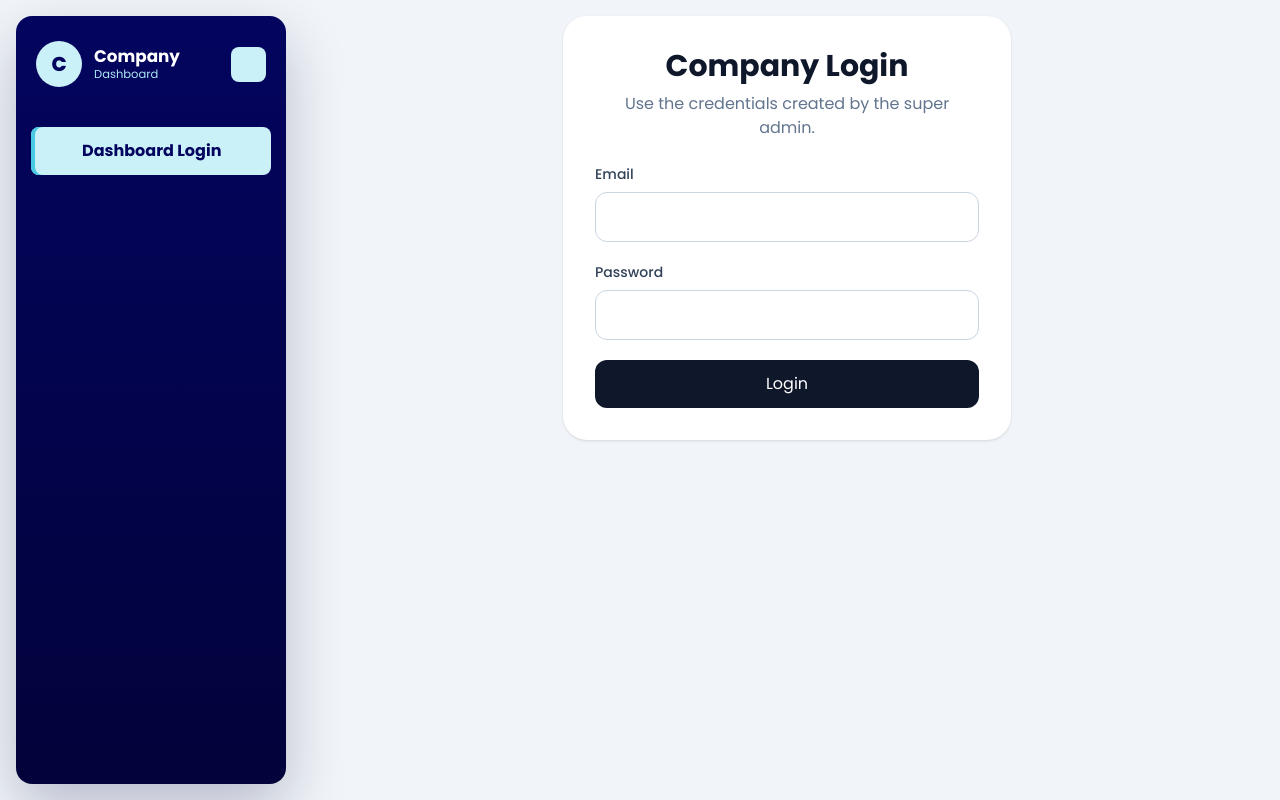
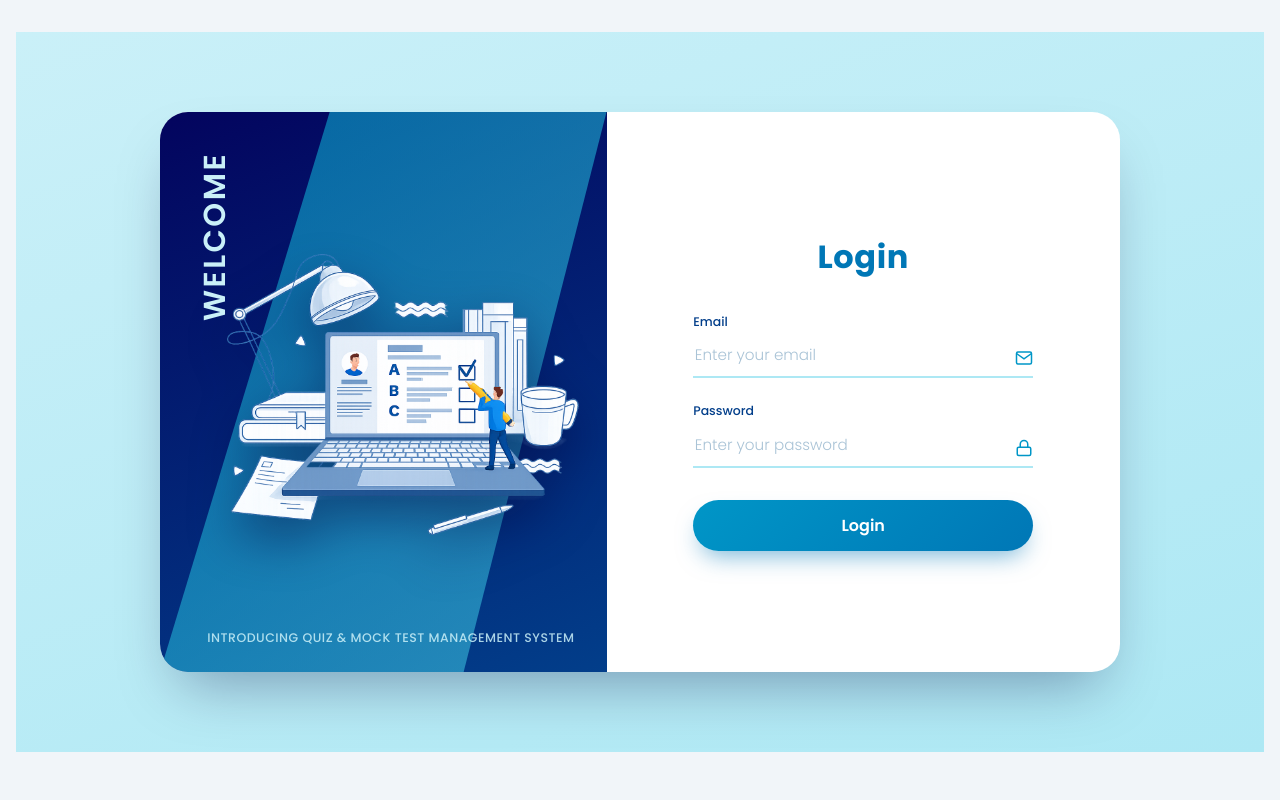
Before and after one commit to Gd0810/Quiz_Management-, a Django app: page /dashboard/login/ in a window 1280 px wide. Run offline with Django 5.2, Linux system fonts and the light colour scheme; style sheets or scripts are compiled from the project's sources; some libraries are stand-ins or nearby versions.

Commit message:
update:Login_page

```diff
--- a/Redmock/templates/dashboard/header.html
+++ b/Redmock/templates/dashboard/header.html
@@ -501,7 +501,7 @@
         {% if request.session.company_id %}
             <ul class="dashboard-nav-list dashboard-secondary-nav">
                 <li class="dashboard-nav-item">
-                    <a href="/dashboard/logout/" class="dashboard-nav-link is-danger">
+                    <a href="/dashboard/logout/" class="dashboard-nav-link is-danger" hx-boost="false">
                         <span class="dashboard-nav-icon"><iconify-icon icon="mdi:logout"></iconify-icon></span>
                         <span class="dashboard-nav-label">Logout</span>
                     </a>
--- a/Redmock/templates/dashboard/login.html
+++ b/Redmock/templates/dashboard/login.html
@@ -1,36 +1,292 @@
+
 {% extends "base.html" %}
-
+{% load static %}
 {% block title %}Dashboard Login | Redmock{% endblock %}
 
 {% block content %}
-{% include 'dashboard/header.html' %}
-<div id="dashboard-page-content">
-<section class="mx-auto max-w-md rounded-3xl bg-white p-8 shadow-sm">
-    <div class="mb-6 text-center">
-        <h1 class="text-3xl font-bold">Company Login</h1>
-        <p class="mt-2 text-slate-500">Use the credentials created by the super admin.</p>
+
+<div id="dashboard-page-content" class="rc-login-wrap">
+
+    <section class="rc-login-card">
+
+        <!-- LEFT PANEL — replace the <img> below with your own illustration -->
+        <div class="rc-login-left">
+            <div class="rc-diagonal-shape"></div>
+
+            <span class="rc-welcome-text">Welcome</span>
+
+            <p class="rc-left-caption">Introducing Quiz & Mock Test Management System</p>
+            <img src="{% static 'img/login.png' %}" alt="Illustration" class="rc-illustration-img">
         </div>
 
-    <form method="post" class="space-y-5">
-        {% csrf_token %}
+        <!-- RIGHT PANEL — login form -->
+        <div class="rc-login-right">
+            <div class="rc-form-wrap">
+                <h1 class="rc-login-title">Login</h1>
+
                 {% if error %}
-            <div class="rounded-xl border border-rose-200 bg-rose-50 px-4 py-3 text-sm text-rose-700">
+                    <div class="rc-error-box">
                         {{ error }}
                     </div>
                 {% endif %}
 
-        <div>
-            <label for="email" class="mb-2 block text-sm font-medium text-slate-700">Email</label>
-            <input id="email" name="email" type="email" class="w-full rounded-xl border border-slate-300 px-4 py-3 outline-none focus:border-slate-900" required>
+                <form method="post" class="rc-login-form">
+                    {% csrf_token %}
+
+                    <div class="rc-field">
+                        <label for="email" class="rc-field-label">Email</label>
+                        <div class="rc-input-row">
+                            <input id="email" name="email" type="email" class="rc-input" placeholder="Enter your email" required>
+                            <svg class="rc-input-icon" viewBox="0 0 24 24" fill="none" stroke="currentColor" stroke-width="2">
+                                <path d="M20 4H4a2 2 0 0 0-2 2v12a2 2 0 0 0 2 2h16a2 2 0 0 0 2-2V6a2 2 0 0 0-2-2Z"/>
+                                <path d="m22 6-10 7L2 6"/>
+                            </svg>
+                        </div>
                     </div>
 
-        <div>
-            <label for="password" class="mb-2 block text-sm font-medium text-slate-700">Password</label>
-            <input id="password" name="password" type="password" class="w-full rounded-xl border border-slate-300 px-4 py-3 outline-none focus:border-slate-900" required>
+                    <div class="rc-field">
+                        <label for="password" class="rc-field-label">Password</label>
+                        <div class="rc-input-row">
+                            <input id="password" name="password" type="password" class="rc-input" placeholder="Enter your password" required>
+                            <svg class="rc-input-icon" viewBox="0 0 24 24" fill="none" stroke="currentColor" stroke-width="2">
+                                <rect x="3" y="11" width="18" height="11" rx="2"/>
+                                <path d="M7 11V7a5 5 0 0 1 10 0v4"/>
+                            </svg>
+                        </div>
                     </div>
 
-        <button type="submit" class="w-full rounded-xl bg-slate-900 px-5 py-3 text-white">Login</button>
+                    <button type="submit" class="rc-login-btn">Login</button>
                 </form>
+
+
+            </div>
+        </div>
+
     </section>
 </div>
+
+<style>
+@import url('https://fonts.googleapis.com/css2?family=Poppins:wght@400;500;600;700&display=swap');
+
+:root {
+    --c0:#caf0f8; --c1:#ade8f4; --c2:#90e0ef; --c3:#48cae4;
+    --c4:#00b4d8; --c5:#0096c7; --c6:#0077b6; --c7:#023e8a;
+    --c8:#03045e; --c9:#02033a;
+}
+
+.rc-login-wrap {
+    min-height: calc(100vh - 80px);
+    display: flex;
+    align-items: center;
+    justify-content: center;
+    padding: 2.5rem 1.25rem;
+    background: linear-gradient(160deg, var(--c0) 0%, var(--c1) 100%);
+    font-family: 'Poppins', sans-serif;
+}
+
+.rc-login-card {
+    width: 100%;
+    max-width: 960px;
+    min-height: 560px;
+    display: grid;
+    grid-template-columns: 1fr 1.15fr;
+    border-radius: 28px;
+    overflow: hidden;
+    background: #ffffff;
+    box-shadow: 0 30px 60px -20px rgba(2, 3, 58, 0.35);
+}
+
+@media (max-width: 780px) {
+    .rc-login-card {
+        grid-template-columns: 1fr;
+    }
+}
+
+/* ---------- LEFT PANEL ---------- */
+.rc-login-left {
+    position: relative;
+    overflow: hidden;
+    background: linear-gradient(160deg, var(--c8) 0%, var(--c7) 100%);
+    display: flex;
+    flex-direction: column;
+    justify-content: space-between;
+    padding: 2.5rem 2rem 1.5rem;
+    min-height: 520px;
+}
+
+.rc-diagonal-shape {
+    position: absolute;
+    inset: 0;
+    background: linear-gradient(135deg, var(--c4) 0%, var(--c3) 100%);
+    opacity: 0.55;
+    clip-path: polygon(38% 0%, 100% 0%, 68% 100%, 0% 100%);
+}
+
+.rc-welcome-text {
+    position: relative;
+    z-index: 1;
+    writing-mode: vertical-rl;
+    transform: rotate(180deg);
+    align-self: flex-start;
+    font-size: 1.9rem;
+    font-weight: 600;
+    letter-spacing: 0.08em;
+    color: var(--c0);
+    text-transform: uppercase;
+}
+
+.rc-illustration-img {
+    position: absolute;
+    z-index: 0;
+    top: 8rem;
+    left: 54%;
+    transform: translateX(-50%);
+    width: 110%;
+    max-width: 110%;
+    height: auto;
+    object-fit: contain;
+    filter: drop-shadow(0 20px 25px rgba(2, 3, 58, 0.45));
+}
+
+.rc-left-caption {
+    position: relative;
+    z-index: 2;
+    color: rgba(202, 240, 248, 0.85);
+    font-size: 0.78rem;
+    font-weight: 500;
+    letter-spacing: 0.04em;
+    text-transform: uppercase;
+    margin: 0;
+    align-self: flex-end;
+}
+
+@media (max-width: 780px) {
+    .rc-login-left { min-height: 260px; }
+    .rc-illustration-img { width: 100%; bottom: 1.5rem; }
+}
+
+/* ---------- RIGHT PANEL ---------- */
+.rc-login-right {
+    display: flex;
+    align-items: center;
+    justify-content: center;
+    padding: 2.5rem 2.5rem;
+}
+
+.rc-form-wrap {
+    width: 100%;
+    max-width: 340px;
+}
+
+.rc-login-title {
+    font-size: 2rem;
+    font-weight: 700;
+    color: var(--c6);
+    text-align: center;
+    letter-spacing: 0.02em;
+    margin-bottom: 2rem;
+}
+
+.rc-error-box {
+    border: 1px solid #fecdd3;
+    background: #fff1f2;
+    color: #be123c;
+    font-size: 0.85rem;
+    border-radius: 12px;
+    padding: 0.75rem 1rem;
+    margin-bottom: 1.25rem;
+}
+
+.rc-login-form {
+    display: flex;
+    flex-direction: column;
+    gap: 1.5rem;
+}
+
+.rc-field-label {
+    display: block;
+    font-size: 0.78rem;
+    font-weight: 500;
+    color: var(--c7);
+    text-transform: capitalize;
+    margin-bottom: 0.4rem;
+}
+
+.rc-input-row {
+    position: relative;
+    display: flex;
+    align-items: center;
+}
+
+.rc-input {
+    width: 100%;
+    border: none;
+    border-bottom: 2px solid var(--c1);
+    background: transparent;
+    padding: 0.4rem 1.75rem 0.6rem 0.1rem;
+    font-family: 'Poppins', sans-serif;
+    font-size: 0.95rem;
+    color: var(--c9);
+    outline: none;
+    transition: border-color 0.2s ease;
+}
+
+.rc-input::placeholder {
+    color: #a9c3d6;
+    font-weight: 300;
+}
+
+.rc-input:focus {
+    border-bottom-color: var(--c5);
+}
+
+.rc-input-icon {
+    position: absolute;
+    right: 0;
+    width: 18px;
+    height: 18px;
+    color: var(--c5);
+    pointer-events: none;
+}
+
+.rc-login-btn {
+    margin-top: 0.5rem;
+    width: 100%;
+    border: none;
+    border-radius: 999px;
+    padding: 0.85rem 1rem;
+    font-family: 'Poppins', sans-serif;
+    font-size: 1rem;
+    font-weight: 600;
+    color: #ffffff;
+    background: linear-gradient(135deg, var(--c5) 0%, var(--c6) 100%);
+    box-shadow: 0 12px 24px -8px rgba(0, 119, 182, 0.55);
+    cursor: pointer;
+    transition: transform 0.15s ease, box-shadow 0.15s ease;
+}
+
+.rc-login-btn:hover {
+    transform: translateY(-1px);
+    box-shadow: 0 16px 28px -8px rgba(0, 119, 182, 0.6);
+}
+
+.rc-login-links {
+    display: flex;
+    flex-direction: column;
+    align-items: flex-end;
+    gap: 0.35rem;
+    margin-top: 1.25rem;
+}
+
+.rc-login-links a {
+    font-size: 0.82rem;
+    font-weight: 500;
+    color: var(--c6);
+    text-decoration: none;
+}
+
+.rc-login-links a:hover {
+    text-decoration: underline;
+}
+</style>
 {% endblock %}
```
Also changed, not shown: Redmock/db.sqlite3, Redmock/static/img/login.png (added), Redmock/templates/dashboard/home.html (line endings or trailing spaces). Lines whose indentation alone changed are shown as unchanged.
